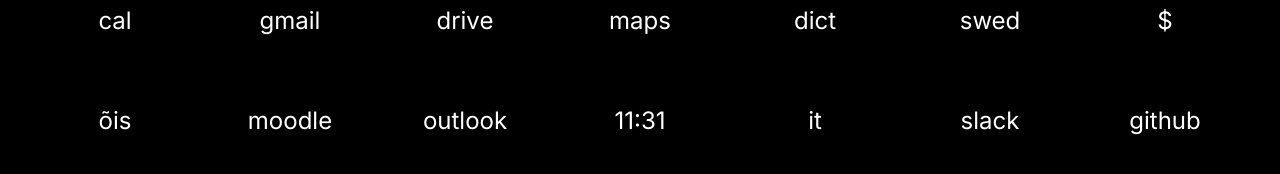
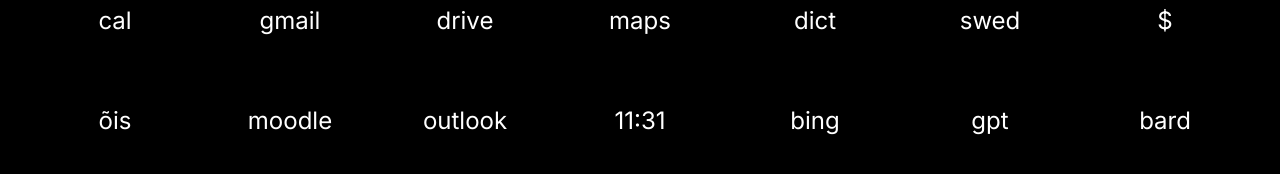
Before and after one commit to laurilyysi/newtab, a plain HTML site: page index.html in a window 1280 px wide. Shown: the part 430-604 px from the top of the page. Drawn offline with Linux system fonts and the light colour scheme.

Commit message:
add bing, gpt, bard

```diff
--- a/index.html
+++ b/index.html
@@ -99,11 +99,11 @@
           updateTime()
         </script>
       </a>
-      <a href="https://www.facebook.com/messages/t/4529255827109171" id="itchat"
-        >it</a
+      <a href="https://www.bing.com/search?q=Bing+AI&showconv=1&FORM=hpcodx" id="bing"
+        >bing</a
       >
-      <a href="https://slack.com/" id="slack">slack</a>
-      <a href="https://github.com/laurilyysi" id="github">github</a>
+      <a href="https://chat.openai.com/" id="slack">gpt</a>
+      <a href="https://bard.google.com/" id="bard">bard</a>
     </div>
   </body>
 </html>
```
